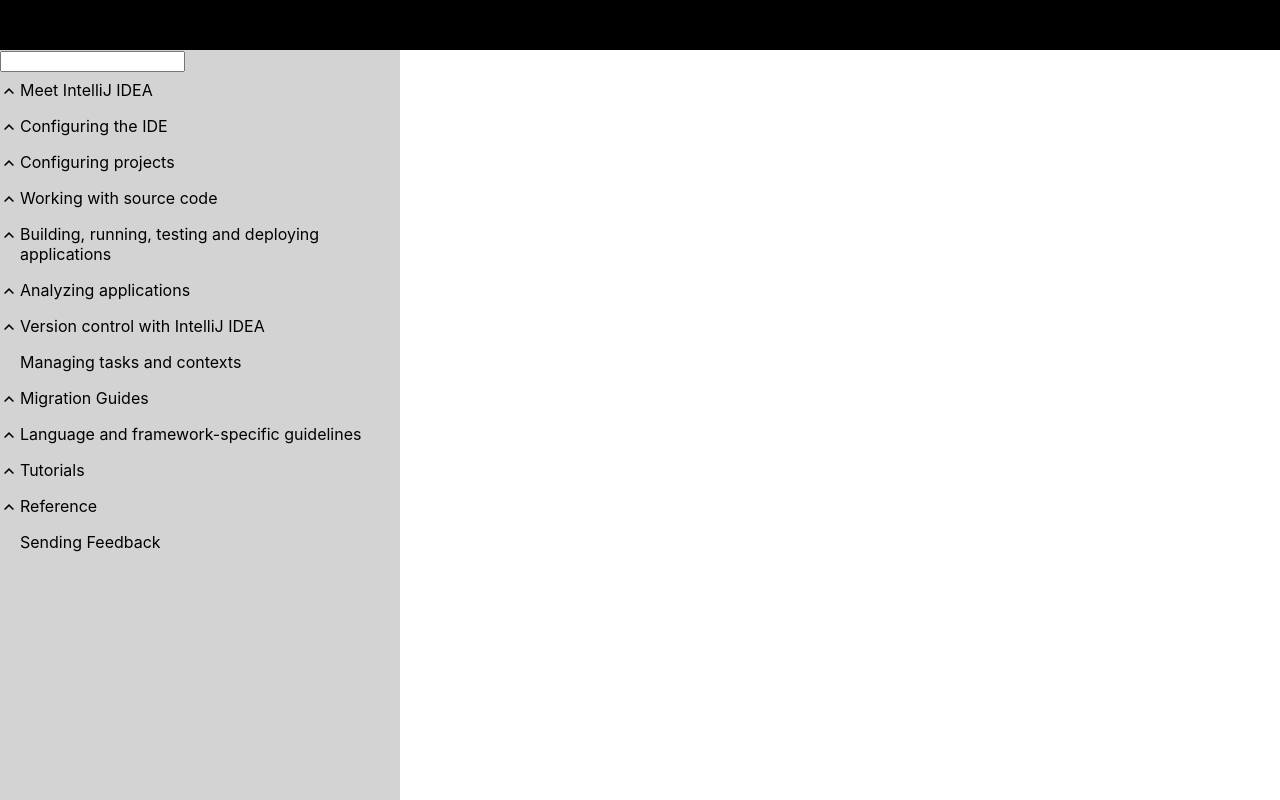
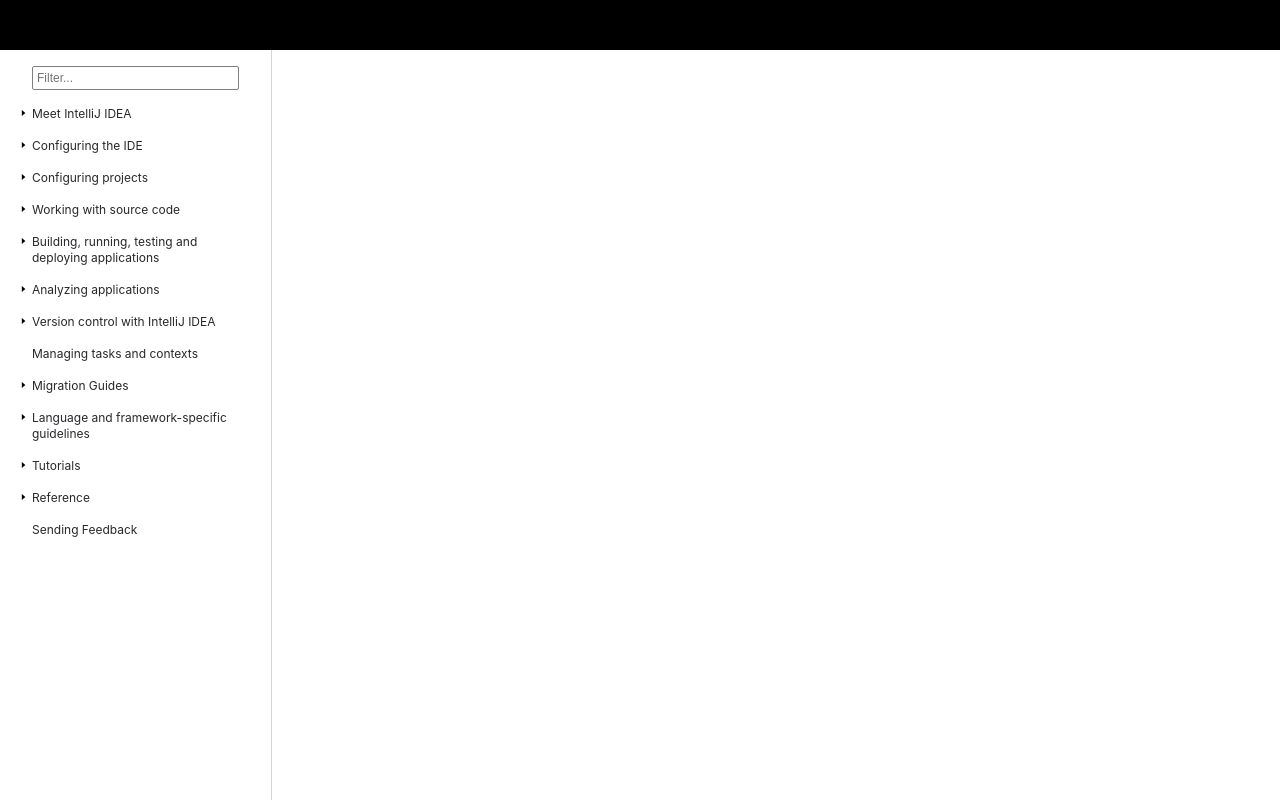
Before and after one commit to hrnik/tree-menu, a React (Create React App) app: page / in a window 1280 px wide. Built offline with nearby package versions, Linux system fonts and the light colour scheme.

Commit message:
Restyling

```diff
--- a/src/App.js
+++ b/src/App.js
@@ -2,9 +2,17 @@
 import { Header, SideBar, Container, Content, Main } from "./components/Layout";
 import Menu from "./Menu";
 const GlobalStyle = createGlobalStyle`
+  html {
+    box-sizing: border-box;
+  }
+  *, *:before, *:after {
+    box-sizing: inherit;
+  }
+
   body {
     margin: 0;
     padding: 0;
+    color: rgb(39, 40, 44);
     font-family: -apple-system, BlinkMacSystemFont, 'Segoe UI', 'Roboto', 'Oxygen',
       'Ubuntu', 'Cantarell', 'Fira Sans', 'Droid Sans', 'Helvetica Neue',
       sans-serif;
--- a/src/Menu.js
+++ b/src/Menu.js
@@ -1,19 +1,34 @@
 import { useEffect, useState, useCallback } from "react";
+import styled from "styled-components";
 import debounce from "lodash.debounce";
 import { getTOCs } from "./API";
 import Tree, { useTree } from "./Tree";
 import Input from "./components/Input";
+
+const MenuContainer = styled.div`
+  padding-top: 16px;
+`;
+
+const InputContainer = styled.div`
+  padding-left: 32px;
+  padding-right: 32px;
+  margin-bottom: 8px;
+`;
 
 const TreeContainer = () => {
   const [isLoading, setIsLoading] = useState(false);
   const [filter, setMenuFilter] = useState("");
   const { tree, selectNode, toggle, setTreeState, setFilter } = useTree();
 
-  useEffect(async () => {
+  useEffect(() => {
+    const fetchData = async () => {
       setIsLoading(true);
       const TOCs = await getTOCs();
       setTreeState(TOCs);
       setIsLoading(false);
+    };
+
+    fetchData();
   }, []);
 
   const onDebounce = useCallback(
@@ -26,22 +41,24 @@
   );
 
   return (
-    <div>
+    <MenuContainer>
+      <InputContainer>
         <Input
-        onChange={setMenuFilter}
+          placeholder="Filter..."
           onChange={(e) => {
             setIsLoading(true);
             setMenuFilter(e.target.value);
             onDebounce(e.target.value);
           }}
         />
+      </InputContainer>
       <Tree
         data={tree}
         onToggle={toggle}
         onSelect={selectNode}
         isLoading={isLoading}
       />
-    </div>
+    </MenuContainer>
   );
 };
 
--- a/src/Tree/Container.js
+++ b/src/Tree/Container.js
@@ -4,26 +4,20 @@
   TreeItemRow,
   TreeItemContainer,
   TreeItemWrapper,
-} from "./components/TreeItem";
+} from "./components/Styled";
 import ArrowIcon from "./components/ArrowIcon";
 import Skeleton from "./components/Skeleton";
 
-const TreeItem = ({
-  item,
-  onToggle,
-  onSelect,
-  level,
-  isSelectedBackground,
-}) => {
-  const { ref, height = 0 } = useResizeObserver();
+const TreeItem = ({ item, onToggle, onSelect, level, isAnchor }) => {
+  // const { ref, height = 0 } = useResizeObserver();
 
-  const props = useSpring({
-    height: item.isOpen ? height : 0,
-  });
+  // const props = useSpring({
+  //   height: item.isOpen ? height : 0,
+  // });
 
   return (
     <>
-      <TreeItemRow isSelected={item.isSelected || isSelectedBackground}>
+      <TreeItemRow isSelected={item.isSelected || isAnchor} isAnchor={isAnchor}>
         <TreeItemWrapper
           level={level}
           onClick={() => (item.pages ? onToggle(item) : onSelect(item))}
@@ -38,21 +32,17 @@
             {item.title}
           </TreeItemContainer>
         </TreeItemWrapper>
-
-        {/* {item.anchors &&
-          item.isSelected &&
-          item.anchors.map(renderTreeItem(level))} */}
       </TreeItemRow>
 
-      <animated.div
+      {/* <animated.div
         style={{
           ...props,
           overflow: "hidden",
           position: "relative",
         }}
-        className="menu"
-      >
-        <div ref={ref}>
+      > */}
+      {/* <div ref={ref}> */}
+      <div>
         {item.anchors &&
           item.isSelected &&
           item.anchors.map((children) => (
@@ -62,7 +52,7 @@
               onSelect={onSelect}
               key={children.id}
               level={level}
-                isSelectedBackground={true}
+              isAnchor={true}
             />
           ))}
 
@@ -78,20 +68,7 @@
             />
           ))}
       </div>
-      </animated.div>
-
-      {/* {item.isOpen && item.pages && (
-        <animated.div
-          style={{
-            ...props,
-            overflow: "hidden",
-            position: "relative",
-          }}
-          className="menu"
-        >
-          <div ref={ref}>{item.pages.map(renderTreeItem(level + 1))}</div>
-        </animated.div>
-      )} */}
+      {/* </animated.div> */}
     </>
   );
 };
--- a/src/Tree/components/ArrowIcon.js
+++ b/src/Tree/components/ArrowIcon.js
@@ -2,12 +2,12 @@
 import styled from "styled-components";
 
 const ArrowContainer = styled.div`
-  width: 10px;
-  height: 10px;
+  width: 14px;
+  height: 14px;
   position: absolute;
   left: -16px;
   svg {
-    transform: ${(props) => (props.isDown ? "rotate(0)" : "rotate(180deg)")};
+    transform: ${(props) => (props.isDown ? "rotate(0)" : "rotate(90deg)")};
     transition: transform 0.2s ease-in;
   }
 `;
--- /dev/null
+++ b/src/Tree/components/Styled.js
@@ -0,0 +1,33 @@
+import styled from "styled-components";
+
+const COLORS = {
+  HOVER_NODE: "#f4f4f4",
+  HOVER_ANCHOR: "#e9e9e9",
+};
+
+export const TreeItemRow = styled.div`
+  padding-left: 32px;
+  padding-right: 32px;
+
+  background: ${(props) => props.isSelected && COLORS.HOVER_NODE};
+  cursor: pointer;
+  :hover {
+    background: ${(props) =>
+      props.isAnchor ? COLORS.HOVER_ANCHOR : COLORS.HOVER_NODE};
+  }
+
+  font-size: 12px;
+  line-height: 16px;
+  font-weight: 400;
+`;
+
+export const TreeItemWrapper = styled.div`
+  padding-left: ${(props) => `${props.level * 16}px`};
+  padding-top: 8px;
+  padding-bottom: 8px;
+`;
+
+export const TreeItemContainer = styled.div`
+  position: relative;
+  font-weight: ${(props) => (props.isSelected ? 600 : "regular")};
+`;
--- a/src/Tree/components/TreeItem.js
+++ /dev/null
@@ -1,22 +0,0 @@
-import styled from "styled-components";
-
-export const TreeItemRow = styled.div`
-  padding-left: ${(props) => `${20 + props.level * 16}px`};
-
-  background: ${(props) => props.isSelected && "gray"};
-  cursor: pointer;
-  :hover {
-    background: gray;
-  }
-`;
-
-export const TreeItemWrapper = styled.div`
-  padding-left: ${(props) => `${20 + props.level * 16}px`};
-  padding-top: 8px;
-  padding-bottom: 8px;
-`;
-
-export const TreeItemContainer = styled.div`
-  position: relative;
-  font-weight: ${(props) => (props.isSelected ? 600 : "regular")};
-`;
--- a/src/components/Input.js
+++ b/src/components/Input.js
@@ -1,5 +1,11 @@
 import styled from "styled-components";
 
-const Input = styled.input``;
+const Input = styled.input`
+  font-size: 12px;
+  width: 100%;
+  padding: 4px;
+  border-radius: 2px;
+  border: 1px solid gray;
+`;
 
 export default Input;
--- a/src/components/Layout.js
+++ b/src/components/Layout.js
@@ -15,7 +15,7 @@
 
 export const Main = styled.div`
   display: grid;
-  grid-template-columns: 400px 1fr;
+  grid-template-columns: 272px 1fr;
   grid-template-rows: 1fr;
   overflow: hidden;
 `;
@@ -26,6 +26,6 @@
 `;
 
 export const SideBar = styled.aside`
-  background: lightgray;
+  border-right: 1px solid rgba(39, 40, 44, 0.2);
   overflow: scroll;
 `;
```
Also changed, not shown: src/Tree/components/arrow.svg. Lines whose indentation alone changed are shown as unchanged.
